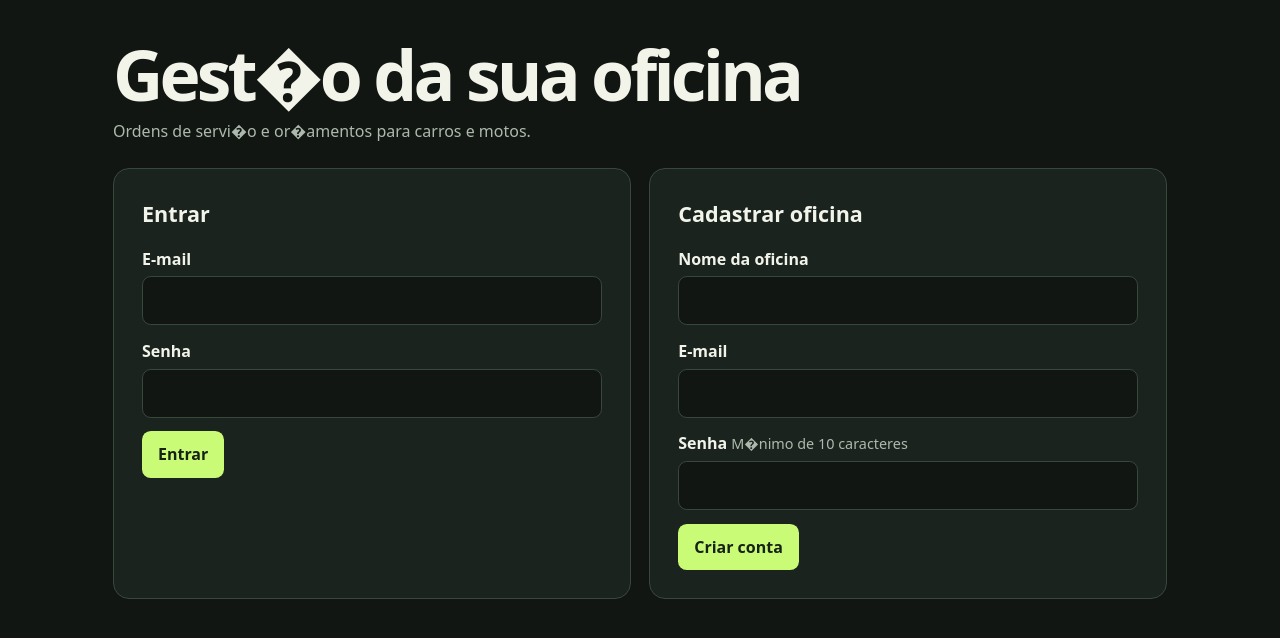
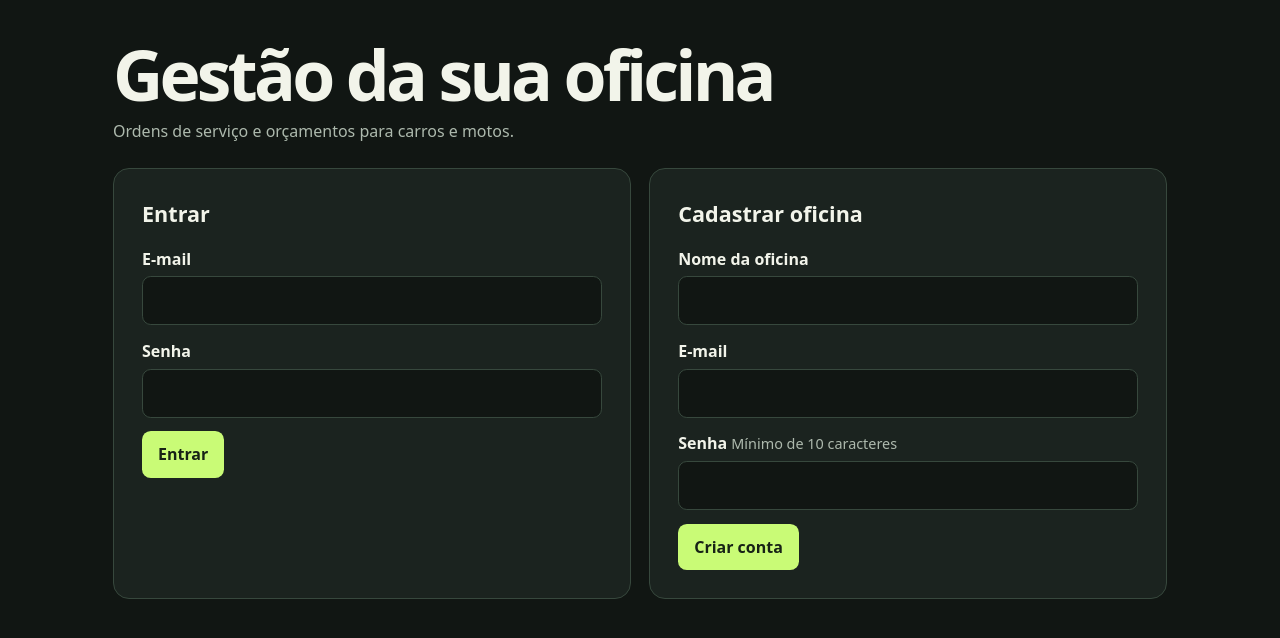
Before and after one commit to ronnysoares51/Roficina, a PHP site: page / in a window 1280 px wide. Shown: the part 86-724 px from the top of the page. Run offline with PHP 8.4, Linux system fonts and the light colour scheme.

Commit message:
fix: preservar acentos e definir UTF-8 no painel

```diff
--- a/index.php
+++ b/index.php
@@ -2,6 +2,7 @@
 declare(strict_types=1);
 
 session_start(['cookie_secure' => !empty($_SERVER['HTTPS']) && $_SERVER['HTTPS'] !== 'off', 'cookie_httponly' => true, 'cookie_samesite' => 'Lax', 'use_strict_mode' => true]);
+header('Content-Type: text/html; charset=UTF-8');
 header('X-Content-Type-Options: nosniff');
 header('Referrer-Policy: no-referrer');
 header('Cache-Control: no-store');
@@ -10,6 +11,10 @@ $_SESSION['csrf'] ??= bin2hex(random_bytes(32));
 
 function esc(mixed $value): string {
     return htmlspecialchars((string) $value, ENT_QUOTES | ENT_SUBSTITUTE, 'UTF-8');
+}
+
+function brandInitial(string $brand): string {
+    return preg_match('/^./us', $brand, $match) ? $match[0] : 'R';
 }
 
 function field(string $name): string {
@@ -33,7 +38,7 @@ try {
     $dataDir = getenv('ROFICINA_DATA_DIR') ?: dirname(__DIR__, 2) . '/roficina-data';
     umask(0077);
     if (!is_dir($dataDir) && !mkdir($dataDir, 0700, true) && !is_dir($dataDir)) {
-        throw new RuntimeException('Diret�rio de dados indispon�vel.');
+        throw new RuntimeException('Diretório de dados indisponível.');
     }
     $db = new PDO('sqlite:' . $dataDir . '/oficinas.sqlite3', null, null, [PDO::ATTR_ERRMODE => PDO::ERRMODE_EXCEPTION]);
     $db->exec('PRAGMA busy_timeout = 4000');
@@ -46,12 +51,12 @@ try {
         id INTEGER PRIMARY KEY, workshop_id INTEGER NOT NULL REFERENCES workshops(id),
         customer TEXT NOT NULL, phone TEXT NOT NULL, vehicle_type TEXT NOT NULL, vehicle TEXT NOT NULL,
         plate TEXT NOT NULL, diagnosis TEXT NOT NULL, parts TEXT NOT NULL, labor INTEGER NOT NULL,
-        total INTEGER NOT NULL, status TEXT NOT NULL DEFAULT 'Or�amento', created_at TEXT NOT NULL DEFAULT CURRENT_TIMESTAMP
+        total INTEGER NOT NULL, status TEXT NOT NULL DEFAULT 'Orçamento', created_at TEXT NOT NULL DEFAULT CURRENT_TIMESTAMP
     )");
 } catch (Throwable $error) {
     error_log('R Oficina: ' . $error->getMessage());
     http_response_code(503);
-    exit('R Oficina est� temporariamente indispon�vel.');
+    exit('R Oficina está temporariamente indisponível.');
 }
 
 $workshop = null;
@@ -90,7 +95,7 @@ function cents(string $amount): int {
     return ((int) $whole * 100) + (int) str_pad($fraction, 2, '0');
 }
 
-$statuses = ['Or�amento', 'Aprovado', 'Em servi�o', 'Entregue', 'Recusado'];
+$statuses = ['Orçamento', 'Aprovado', 'Em serviço', 'Entregue', 'Recusado'];
 $flash = $_SESSION['flash'] ?? '';
 unset($_SESSION['flash']);
 $errorMessage = '';
@@ -98,7 +103,7 @@ $errorMessage = '';
 if ($_SERVER['REQUEST_METHOD'] === 'POST') {
     if (!hash_equals($_SESSION['csrf'], field('csrf'))) {
         http_response_code(403);
-        exit('Sess�o expirada. Atualize a p�gina e tente novamente.');
+        exit('Sessão expirada. Atualize a página e tente novamente.');
     }
     $action = field('action');
     try {
@@ -107,15 +112,15 @@ if ($_SERVER['REQUEST_METHOD'] === 'POST') {
             $password = $_POST['password'] ?? '';
             $name = textField('name', 120);
             if (!filter_var($email, FILTER_VALIDATE_EMAIL) || !is_string($password) || strlen($password) < 10 || strlen($password) > 72 || str_contains($password, "\0")) {
-                throw new DomainException('Use um e-mail v�lido e uma senha de 10 a 72 bytes.');
+                throw new DomainException('Use um e-mail válido e uma senha de 10 a 72 bytes.');
             }
             $stmt = $db->prepare('INSERT INTO workshops (email, pass, name) VALUES (?, ?, ?) ON CONFLICT(email) DO NOTHING');
             $stmt->execute([$email, password_hash($password, PASSWORD_DEFAULT), $name]);
             if (!$stmt->rowCount()) {
-                throw new DomainException('Esse e-mail j� tem cadastro. Entre na sua oficina.');
+                throw new DomainException('Esse e-mail já tem cadastro. Entre na sua oficina.');
             }
             session_regenerate_id(true);
-            $_SESSION = ['workshop_id' => (int) $db->lastInsertId(), 'csrf' => bin2hex(random_bytes(32)), 'flash' => 'Oficina criada. Voc� j� pode personalizar a logo.'];
+            $_SESSION = ['workshop_id' => (int) $db->lastInsertId(), 'csrf' => bin2hex(random_bytes(32)), 'flash' => 'Oficina criada. Você já pode personalizar a logo.'];
             redirect('?pagina=identidade');
         }
         if ($action === 'login' && !$workshop) {
@@ -151,12 +156,12 @@ if ($_SERVER['REQUEST_METHOD'] === 'POST') {
             $upload = $_FILES['logo'] ?? null;
             if ($upload && $upload['error'] !== UPLOAD_ERR_NO_FILE) {
                 if ($upload['error'] !== UPLOAD_ERR_OK || $upload['size'] > 2 * 1024 * 1024 || !is_uploaded_file($upload['tmp_name'])) {
-                    throw new DomainException('Envie uma imagem com at� 2 MB.');
+                    throw new DomainException('Envie uma imagem com até 2 MB.');
                 }
                 $bytes = file_get_contents($upload['tmp_name']);
                 $info = $bytes ? @getimagesizefromstring($bytes) : false;
                 if (!$info || !in_array($info['mime'], ['image/png', 'image/jpeg', 'image/webp'], true) || max($info[0], $info[1]) > 4096) {
-                    throw new DomainException('Use PNG, JPG ou WebP com at� 4.096 pixels de largura e altura.');
+                    throw new DomainException('Use PNG, JPG ou WebP com até 4.096 pixels de largura e altura.');
                 }
                 $stmt = $db->prepare('UPDATE workshops SET name = ?, logo = ?, logo_type = ? WHERE id = ?');
                 $stmt->bindValue(1, $name);
@@ -195,7 +200,7 @@ if ($_SERVER['REQUEST_METHOD'] === 'POST') {
                 }
                 $details = array_map('trim', explode('|', $line));
                 if (count($parts) >= 25 || count($details) !== 3 || $details[0] === '' || !preg_match('/^[1-9]\d{0,2}$/D', $details[1])) {
-                    throw new DomainException('Use uma linha por pe�a, no formato nome | quantidade | pre�o unit�rio.');
+                    throw new DomainException('Use uma linha por peça, no formato nome | quantidade | preço unitário.');
                 }
                 [$part, $qty, $price] = $details;
                 $unit = cents($price);
@@ -204,7 +209,7 @@ if ($_SERVER['REQUEST_METHOD'] === 'POST') {
             }
             $stmt = $db->prepare('INSERT INTO orders (workshop_id, customer, phone, vehicle_type, vehicle, plate, diagnosis, parts, labor, total) VALUES (?, ?, ?, ?, ?, ?, ?, ?, ?, ?)');
             $stmt->execute([$workshop['id'], $customer, $phone, $type, textField('vehicle', 160), strtoupper(textField('plate', 20, false)), textField('diagnosis', 2400), json_encode($parts, JSON_THROW_ON_ERROR), $labor, $total]);
-            $_SESSION['flash'] = 'Ordem de servi�o registrada.';
+            $_SESSION['flash'] = 'Ordem de serviço registrada.';
             redirect();
         }
         if ($action === 'status' && in_array(field('status'), $statuses, true)) {
@@ -212,12 +217,12 @@ if ($_SERVER['REQUEST_METHOD'] === 'POST') {
             $stmt->execute([field('status'), (int) field('id'), $workshop['id']]);
             redirect();
         }
-        throw new DomainException('A��o indispon�vel.');
+        throw new DomainException('Ação indisponível.');
     } catch (DomainException $error) {
         $errorMessage = $error->getMessage();
     } catch (Throwable $error) {
         error_log('R Oficina: ' . $error->getMessage());
-        $errorMessage = 'N�o foi poss�vel salvar. Tente novamente.';
+        $errorMessage = 'Não foi possível salvar. Tente novamente.';
     }
 }
 
@@ -236,7 +241,7 @@ if ($workshop && $page !== 'identidade') {
 <head>
 <meta charset="utf-8">
 <meta name="viewport" content="width=device-width, initial-scale=1">
-<title><?= esc($brand) ?> � Gest�o de oficina</title>
+<title><?= esc($brand) ?> · Gestão de oficina</title>
 <style>
 :root{color-scheme:dark;--bg:#111613;--surface:#1b231f;--ink:#f2f4ea;--muted:#adb9ad;--accent:#c9fb76;--line:#37483d}
 *{box-sizing:border-box}body{margin:0;background:var(--bg);color:var(--ink);font:1rem/1.55 system-ui,sans-serif}header{border-bottom:1px solid var(--line);background:#151c17}header>div,main{max-width:1150px;margin:auto;padding:1.15rem clamp(1rem,4vw,3rem)}header>div,.brand,nav,.row{display:flex;align-items:center;gap:1rem;flex-wrap:wrap}header>div{justify-content:space-between}.brand{color:var(--ink);text-decoration:none;font-weight:750}.brand img,.mark{width:3rem;height:3rem;border-radius:.7rem;object-fit:contain;background:#f4f6ee}.mark{display:grid;place-items:center;background:var(--accent);color:#152217;font-size:1.5rem}.brand span:last-child{overflow-wrap:anywhere}nav a,.quiet{color:var(--muted)}nav a[aria-current]{color:var(--accent)}nav form{margin:0}
@@ -249,10 +254,10 @@ label{display:block;font-weight:600;margin-bottom:.85rem}input,select,textarea{w
 <header><div>
 <a class="brand" href="./">
 <?php if ($workshop && $workshop['logo_type']): ?><img src="?logo=1" alt="">
-<?php else: ?><span class="mark" aria-hidden="true"><?= esc(mb_substr($brand, 0, 1, 'UTF-8')) ?></span><?php endif; ?>
+<?php else: ?><span class="mark" aria-hidden="true"><?= esc(brandInitial($brand)) ?></span><?php endif; ?>
 <span><?= esc($brand) ?></span></a>
-<?php if ($workshop): ?><nav aria-label="Navega��o">
-<a href="./" <?= $page !== 'identidade' ? 'aria-current="page"' : '' ?>>Ordens de servi�o</a>
+<?php if ($workshop): ?><nav aria-label="Navegação">
+<a href="./" <?= $page !== 'identidade' ? 'aria-current="page"' : '' ?>>Ordens de serviço</a>
 <a href="?pagina=identidade" <?= $page === 'identidade' ? 'aria-current="page"' : '' ?>>Identidade visual</a>
 <form method="post"><?= $csrf ?><button class="quiet" name="action" value="logout">Sair</button></form>
 </nav><?php endif; ?>
@@ -261,8 +266,8 @@ label{display:block;font-weight:600;margin-bottom:.85rem}input,select,textarea{w
 <?php if ($flash): ?><p class="notice" role="status"><?= esc($flash) ?></p><?php endif; ?>
 <?php if ($errorMessage): ?><p class="notice error" role="alert"><?= esc($errorMessage) ?></p><?php endif; ?>
 <?php if (!$workshop): ?>
-<h1>Gest�o da sua oficina</h1>
-<p>Ordens de servi�o e or�amentos para carros e motos.</p>
+<h1>Gestão da sua oficina</h1>
+<p>Ordens de serviço e orçamentos para carros e motos.</p>
 <div class="grid">
 <section class="card"><h2>Entrar</h2>
 <form method="post"><?= $csrf ?>
@@ -274,7 +279,7 @@ label{display:block;font-weight:600;margin-bottom:.85rem}input,select,textarea{w
 <form method="post"><?= $csrf ?>
 <label>Nome da oficina<input name="name" autocomplete="organization" maxlength="120" required></label>
 <label>E-mail<input name="email" type="email" autocomplete="email" required></label>
-<label>Senha <span class="hint">M�nimo de 10 caracteres</span><input name="password" type="password" minlength="10" maxlength="72" autocomplete="new-password" required></label>
+<label>Senha <span class="hint">Mínimo de 10 caracteres</span><input name="password" type="password" minlength="10" maxlength="72" autocomplete="new-password" required></label>
 <button name="action" value="register">Criar conta</button>
 </form></section></div>
 <?php elseif ($page === 'identidade'): ?>
@@ -283,40 +288,40 @@ label{display:block;font-weight:600;margin-bottom:.85rem}input,select,textarea{w
 <label>Nome da oficina<input name="name" maxlength="120" value="<?= esc($brand) ?>" required></label>
 <?php if ($workshop['logo_type']): ?><img class="logo-preview" src="?logo=1" alt="Logo atual da oficina">
 <label><input type="checkbox" name="remove_logo" value="1">Remover logo atual</label><?php endif; ?>
-<label>Logo <span class="hint">PNG, JPG ou WebP at� 2 MB</span><input type="file" name="logo" accept="image/png,image/jpeg,image/webp"></label>
+<label>Logo <span class="hint">PNG, JPG ou WebP até 2 MB</span><input type="file" name="logo" accept="image/png,image/jpeg,image/webp"></label>
 <button name="action" value="branding">Salvar identidade visual</button>
 </form></section>
 <?php else: ?>
-<h1>Ordens de servi�o</h1>
+<h1>Ordens de serviço</h1>
 <div class="grid">
-<section class="card"><h2>Nova ordem de servi�o</h2>
+<section class="card"><h2>Nova ordem de serviço</h2>
 <form method="post"><?= $csrf ?>
 <div class="row"><label>Cliente<input name="customer" maxlength="160" required></label><label>WhatsApp com DDD<input name="phone" type="tel" maxlength="32" required></label></div>
-<div class="row"><label>Tipo de ve�culo<select name="vehicle_type"><option>Carro</option><option>Moto</option></select></label><label>Placa<input name="plate" maxlength="20"></label></div>
+<div class="row"><label>Tipo de veículo<select name="vehicle_type"><option>Carro</option><option>Moto</option></select></label><label>Placa<input name="plate" maxlength="20"></label></div>
 <label>Marca e modelo<input name="vehicle" maxlength="160" required></label>
-<label>Defeito ou diagn�stico<textarea name="diagnosis" maxlength="2400" required></textarea></label>
-<label>Pe�as <span class="hint">Uma por linha no formato nome | quantidade | pre�o unit�rio</span><textarea name="parts" maxlength="5000" placeholder="Filtro de �leo | 1 | 35,00"></textarea></label>
-<label>M�o de obra (R$)<input name="labor" inputmode="decimal" value="0,00" required></label>
+<label>Defeito ou diagnóstico<textarea name="diagnosis" maxlength="2400" required></textarea></label>
+<label>Peças <span class="hint">Uma por linha no formato nome | quantidade | preço unitário</span><textarea name="parts" maxlength="5000" placeholder="Filtro de óleo | 1 | 35,00"></textarea></label>
+<label>Mão de obra (R$)<input name="labor" inputmode="decimal" value="0,00" required></label>
 <button name="action" value="new_order">Salvar ordem</button>
 </form></section>
 <section class="card"><h2>Ordens registradas</h2>
-<?php if (!$orders): ?><p>As ordens que voc� cadastrar aparecem aqui.</p><?php endif; ?>
+<?php if (!$orders): ?><p>As ordens que você cadastrar aparecem aqui.</p><?php endif; ?>
 <?php foreach ($orders as $order):
-    $lines = [$brand, 'Or�amento para ' . $order['customer'], $order['vehicle_type'] . ' � ' . $order['vehicle'] . ($order['plate'] ? ' � ' . $order['plate'] : ''), 'Diagn�stico: ' . $order['diagnosis']];
+    $lines = [$brand, 'Orçamento para ' . $order['customer'], $order['vehicle_type'] . ' · ' . $order['vehicle'] . ($order['plate'] ? ' · ' . $order['plate'] : ''), 'Diagnóstico: ' . $order['diagnosis']];
     $items = json_decode($order['parts'], true, 512, JSON_THROW_ON_ERROR);
     foreach ($items as [$part, $qty, $unit]) {
-        $lines[] = "$qty � $part � " . money($unit) . ' un. � ' . money($qty * $unit);
+        $lines[] = "$qty × $part · " . money($unit) . ' un. · ' . money($qty * $unit);
     }
-    $lines[] = 'M�o de obra: ' . money((int) $order['labor']);
+    $lines[] = 'Mão de obra: ' . money((int) $order['labor']);
     $lines[] = 'Total: ' . money((int) $order['total']);
     $whatsapp = 'https://wa.me/' . $order['phone'] . '?text=' . rawurlencode(implode("\n", $lines));
 ?>
-<details class="order"><summary><?= esc($order['vehicle']) ?> � <?= esc($order['customer']) ?> � <?= money((int) $order['total']) ?></summary>
+<details class="order"><summary><?= esc($order['vehicle']) ?> · <?= esc($order['customer']) ?> · <?= money((int) $order['total']) ?></summary>
 <p><?= nl2br(esc(implode("\n", $lines))) ?></p>
-<a class="button" href="<?= esc($whatsapp) ?>" target="_blank" rel="noopener noreferrer">Abrir or�amento no WhatsApp</a>
+<a class="button" href="<?= esc($whatsapp) ?>" target="_blank" rel="noopener noreferrer">Abrir orçamento no WhatsApp</a>
 <form class="row" method="post"><?= $csrf ?><input type="hidden" name="id" value="<?= (int) $order['id'] ?>">
-<select name="status" aria-label="Situa��o da ordem"><?php foreach ($statuses as $status): ?><option <?= $status === $order['status'] ? 'selected' : '' ?>><?= esc($status) ?></option><?php endforeach; ?></select>
-<button class="quiet" name="action" value="status">Atualizar situa��o</button></form></details>
+<select name="status" aria-label="Situação da ordem"><?php foreach ($statuses as $status): ?><option <?= $status === $order['status'] ? 'selected' : '' ?>><?= esc($status) ?></option><?php endforeach; ?></select>
+<button class="quiet" name="action" value="status">Atualizar situação</button></form></details>
 <?php endforeach; ?></section></div>
 <?php endif; ?>
 </main>
```
